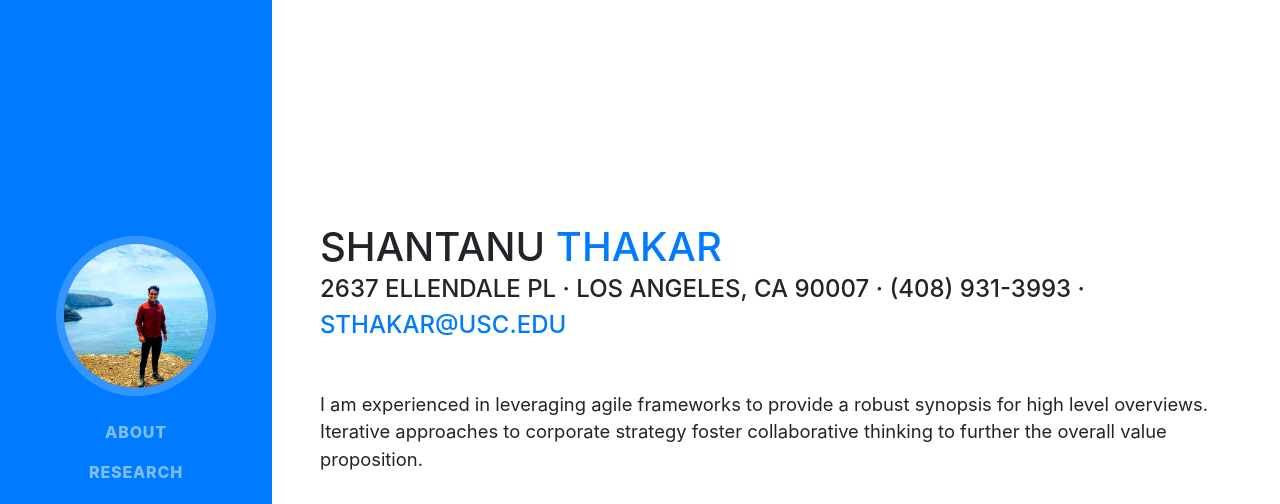
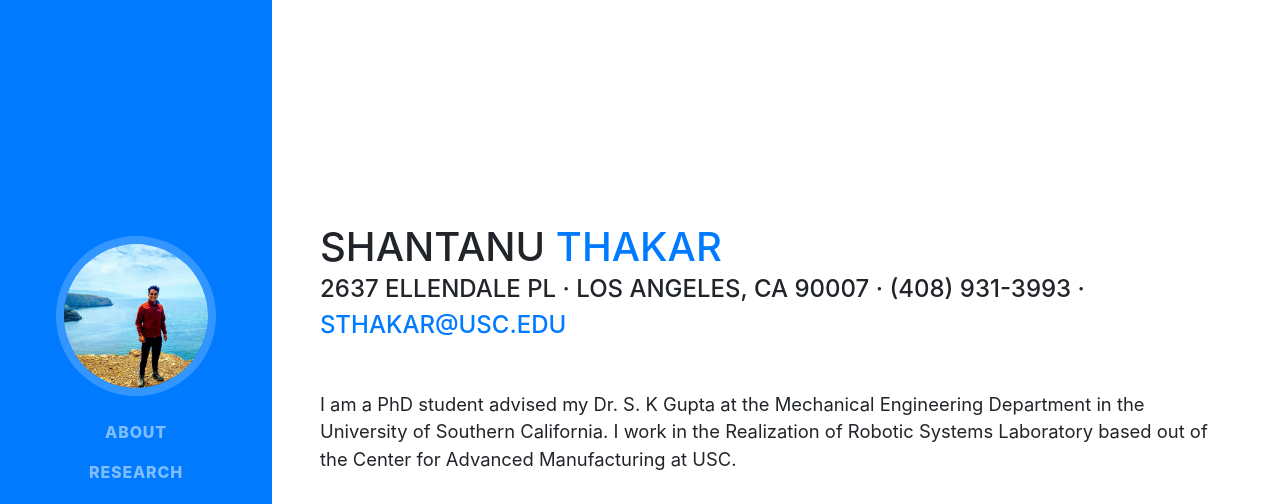
Before and after one commit to Shantanuthakar/shantanuthakar.github.io, a website with bundled scripts: page index.html in a window 1280 px wide. Shown: the top 504 px of the page. Built offline with nearby package versions, Linux system fonts and the light colour scheme; a web font is replaced by a local one.

Commit message:
Update index.html

```diff
--- a/index.html
+++ b/index.html
@@ -63,7 +63,7 @@
           <div class="subheading mb-5">2637 Ellendale Pl · Los Angeles, CA 90007 · (408) 931-3993  ·
             <a href="mailto:name@email.com">sthakar@usc.edu</a>
           </div>
-          <p class="lead mb-5">I am experienced in leveraging agile frameworks to provide a robust synopsis for high level overviews. Iterative approaches to corporate strategy foster collaborative thinking to further the overall value proposition.</p>
+          <p class="lead mb-5">I am a PhD student advised my Dr. S. K Gupta at the Mechanical Engineering Department in the University of Southern California. I work in the Realization of Robotic Systems Laboratory based out of the Center for Advanced Manufacturing at USC.</p>
           <div class="social-icons">
             <a href="#">
               <i class="fab fa-linkedin-in"></i>
```
